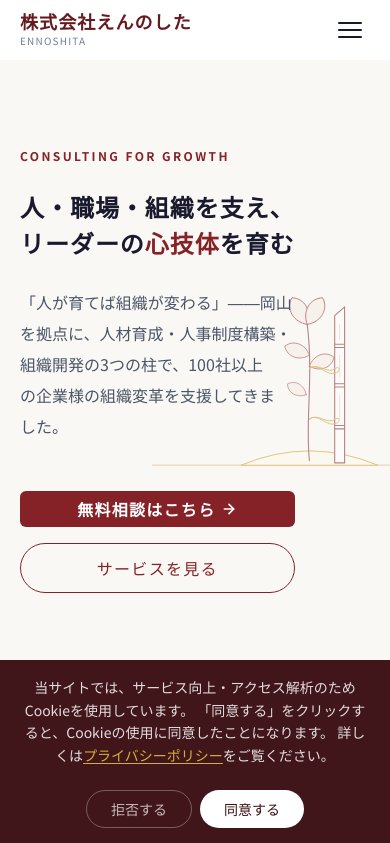
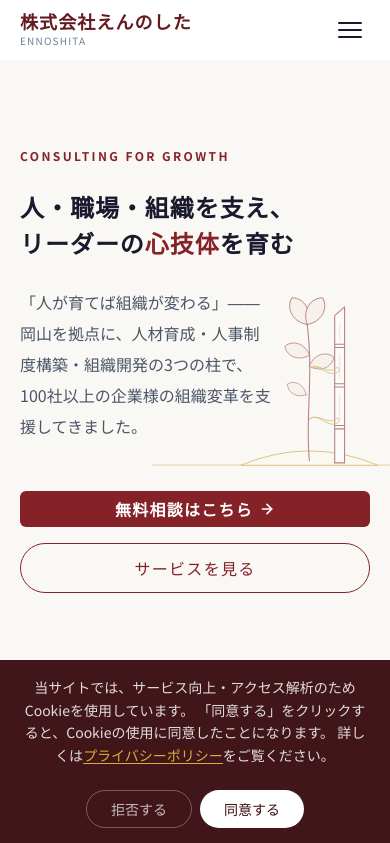
Before and after one commit to ennoshita-inc/first, a WordPress theme: template wordpress-theme/ennoshita/front-page.php in a window 390 px wide. Shown: the top 843 px of the page. Run offline with PHP 8.4 and a stand-in for WordPress, Linux system fonts and the light colour scheme; the site name, menu and one post (Sample post) are stand-ins, and other content is empty; some libraries are stand-ins or nearby versions.

Commit message:
スマホのトップでボタンを横幅いっぱいにする（v4.5.1）
説明文は苗木の分の余白を残して折り返し、ボタンが左に寄って見えないようにした。

Co-Authored-By: Claude Opus 5.5 (1M context) <noreply@anthropic.com>
Claude-Session: https://claude.ai/code/session_01DszKigjKojd5bWMG8dR4Hs

```diff
--- a/wordpress-theme/ennoshita/style.css
+++ b/wordpress-theme/ennoshita/style.css
@@ -3,7 +3,7 @@ Theme Name: 株式会社えんのした
 Theme URI: https://ennoshita.co.jp
 Author: 株式会社えんのした
 Description: 人・職場・組織を支える — 岡山発の人材育成・組織開発コンサルティング会社の公式テーマ
-Version: 4.5.0
+Version: 4.5.1
 Requires at least: 6.0
 Tested up to: 6.7
 Requires PHP: 7.4
@@ -4187,10 +4187,11 @@ a.blog-filter__item--active:hover {
 /* スマホ・タブレット縦：文字の幅を見出しにそろえ、苗木は右側に文字と少し重ねて置く */
 @media (max-width: 768px) {
   .hero--illust { padding-bottom: 110px; }
-  .hero--illust .hero__content { width: fit-content; max-width: 100%; }
-  /* 説明文とボタンは見出しの幅で折り返す */
-  .hero--illust .hero__description,
-  .hero--illust .hero__buttons { width: 0; min-width: 100%; }
+  /* 説明文は右に苗木の分の余白を残して折り返し、ボタンは横幅いっぱいにする（v4.5.1） */
+  .hero--illust .hero__content { max-width: 100%; }
+  .hero--illust .hero__label,
+  .hero--illust .hero__title { width: fit-content; }
+  .hero--illust .hero__description { max-width: calc(100% - 96px); }
   .hero--illust .hero__description { word-break: auto-phrase; text-wrap: pretty; }
   .hero--illust .hero__buttons .btn { max-width: none; }
   .hero--illust .hero__description { line-height: 1.95; }
```
Also changed, not shown: 1 other file.
